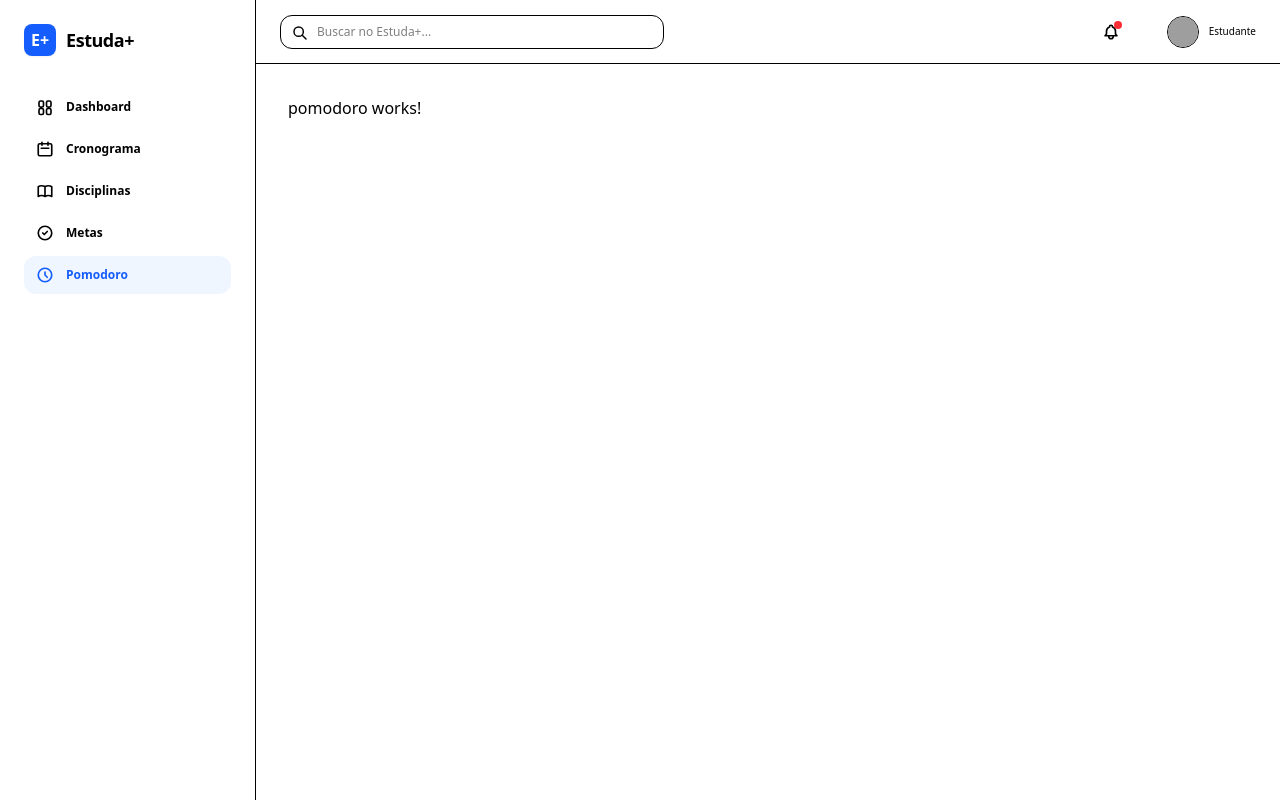
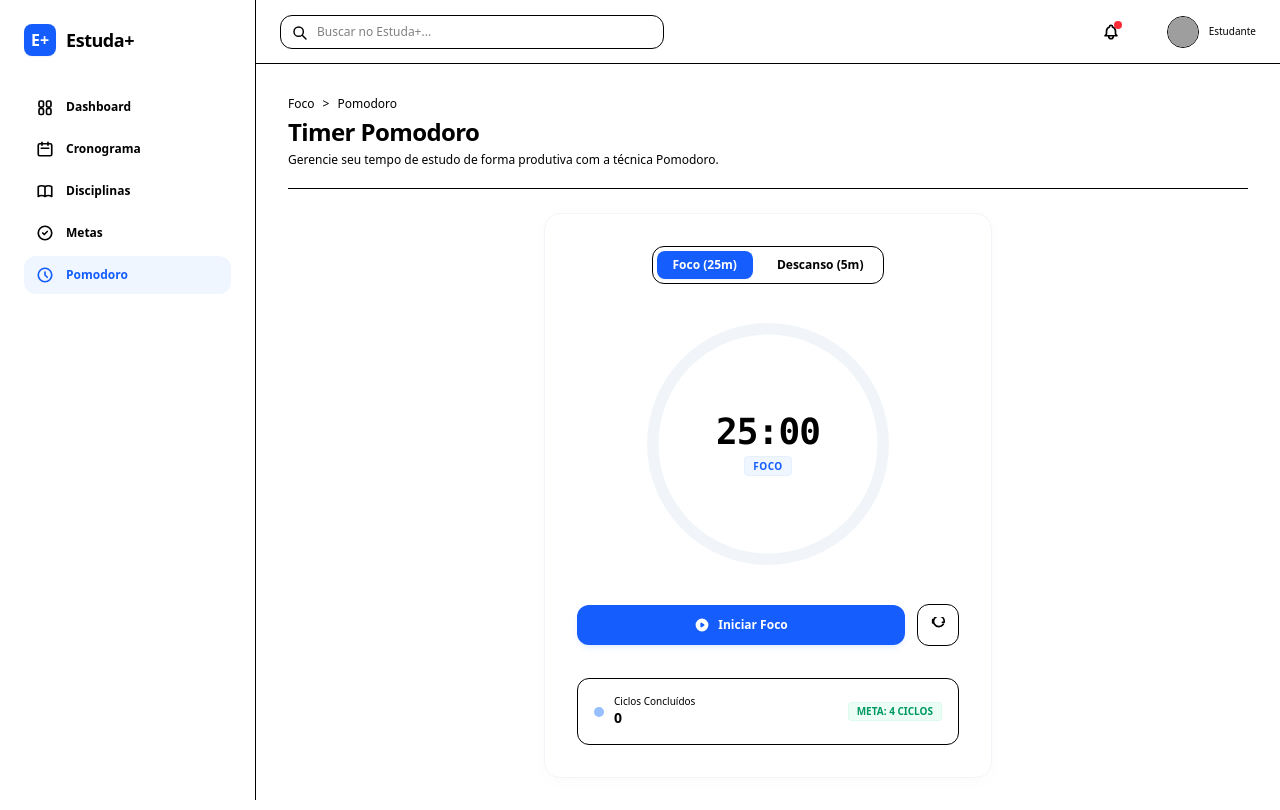
Before and after one commit to angelosilvanno/estuda-plus, an Angular app: page /pomodoro in a window 1280 px wide. Built offline with nearby package versions, Linux system fonts and the light colour scheme; grey boxes are pictures that could not be loaded.

Commit message:
feat: implementa a lógica do timer Pomodoro com funcionalidades de início, pausa e reinício

```diff
--- a/src/app/features/pomodoro/pomodoro.html
+++ b/src/app/features/pomodoro/pomodoro.html
@@ -1 +1,95 @@
-<p>pomodoro works!</p>
+<div class="space-y-6">
+
+  <div class="border-b border-(--border-color) pb-5">
+    <div class="flex items-center gap-2 text-xs text-(--text-muted) mb-1">
+      <span>Foco</span>
+      <span>&gt;</span>
+      <span class="text-(--text-main) font-medium">Pomodoro</span>
+    </div>
+    <h1 class="text-2xl font-bold tracking-tight">Timer Pomodoro</h1>
+    <p class="text-xs text-(--text-muted) mt-1">Gerencie seu tempo de estudo de forma produtiva com a técnica Pomodoro.</p>
+  </div>
+
+  <div class="max-w-md mx-auto bg-(--bg-surface) rounded-2xl border border-slate-100 dark:border-slate-800 shadow-[0_4px_20px_rgba(0,0,0,0.02)] p-8 flex flex-col items-center justify-center space-y-8">
+
+    <div class="flex items-center gap-2 p-1 bg-(--bg-primary) border border-(--border-color) rounded-xl shadow-3xs">
+      <button
+        (click)="setModo('foco')"
+        [class]="modo === 'foco' ? 'px-4 py-1.5 text-xs font-bold rounded-lg bg-blue-600 text-white shadow-xs cursor-pointer' : 'px-4 py-1.5 text-xs font-semibold rounded-lg text-(--text-muted) hover:text-(--text-main) cursor-pointer'"
+      >
+        Foco (25m)
+      </button>
+      <button
+        (click)="setModo('descanso')"
+        [class]="modo === 'descanso' ? 'px-4 py-1.5 text-xs font-bold rounded-lg bg-blue-600 text-white shadow-xs cursor-pointer' : 'px-4 py-1.5 text-xs font-semibold rounded-lg text-(--text-muted) hover:text-(--text-main) cursor-pointer'"
+      >
+        Descanso (5m)
+      </button>
+    </div>
+
+    <div class="relative w-64 h-64 flex items-center justify-center">
+      <svg class="absolute inset-0 w-full h-full -rotate-90" viewBox="0 0 100 100">
+        <circle cx="50" cy="50" r="45" fill="none" class="stroke-slate-100 dark:stroke-slate-800" stroke-width="4.5"></circle>
+        <circle
+          cx="50"
+          cy="50"
+          r="45"
+          fill="none"
+          [class]="modo === 'foco' ? 'stroke-blue-600 transition-all duration-300' : 'stroke-emerald-500 transition-all duration-300'"
+          stroke-width="4.5"
+          stroke-dasharray="282.7"
+          [style.stroke-dashoffset]="dashOffset"
+          stroke-linecap="round"
+        ></circle>
+      </svg>
+
+      <div class="text-center z-10">
+        <h2 class="text-4xl font-mono font-bold tracking-tight text-(--text-main)">{{ formatarTempo }}</h2>
+        <span [class]="modo === 'foco' ? 'text-[10px] font-extrabold uppercase tracking-wider text-blue-600 bg-blue-50 dark:bg-blue-950/20 dark:text-blue-400 px-2 py-0.5 rounded border border-blue-100/50 dark:border-blue-900/30' : 'text-[10px] font-extrabold uppercase tracking-wider text-emerald-600 bg-emerald-50 dark:bg-emerald-950/20 dark:text-emerald-400 px-2 py-0.5 rounded border border-emerald-100/50 dark:border-emerald-900/30'">
+          {{ modo === 'foco' ? 'Foco' : 'Descanso' }}
+        </span>
+      </div>
+    </div>
+
+    <div class="flex items-center gap-3 w-full">
+      <button
+        *ngIf="!isRodando"
+        (click)="iniciar()"
+        class="flex-1 py-3 px-4 bg-blue-600 hover:bg-blue-700 text-white font-semibold rounded-xl shadow-md shadow-blue-500/10 active:scale-[0.99] transition-all cursor-pointer flex items-center justify-center gap-2 text-xs"
+      >
+        <svg class="w-4 h-4" fill="currentColor" viewBox="0 0 20 20"><path fill-rule="evenodd" d="M10 18a8 8 0 100-16 8 8 0 000 16zM9.555 7.168A1 1 0 008 8v4a1 1 0 001.555.832l3-2a1 1 0 000-1.664l-3-2z" clip-rule="evenodd"/></svg>
+        Iniciar Foco
+      </button>
+
+      <button
+        *ngIf="isRodando"
+        (click)="pausar()"
+        class="flex-1 py-3 px-4 bg-slate-100 hover:bg-slate-200 dark:bg-slate-800 dark:hover:bg-slate-700 text-(--text-main) font-semibold rounded-xl border border-(--border-color) active:scale-[0.99] transition-all cursor-pointer flex items-center justify-center gap-2 text-xs"
+      >
+        <svg class="w-4 h-4" fill="currentColor" viewBox="0 0 20 20"><path fill-rule="evenodd" d="M18 10a8 8 0 11-16 0 8 8 0 0118 0zM7 8a1 1 0 012 0v4a1 1 0 11-2 0V8zm5-1a1 1 0 00-1 1v4a1 1 0 102 0V8a1 1 0 00-1-1z" clip-rule="evenodd"/></svg>
+        Pausar Foco
+      </button>
+
+      <button
+        (click)="reiniciar()"
+        class="p-3 bg-(--bg-primary) text-(--text-muted) hover:text-(--text-main) border border-(--border-color) rounded-xl hover:bg-slate-100 dark:hover:bg-slate-850 cursor-pointer transition-all"
+        title="Reiniciar"
+      >
+        <svg class="w-4 h-4" fill="none" stroke="currentColor" viewBox="0 0 24 24"><path stroke-linecap="round" stroke-linejoin="round" stroke-width="2.5" d="M4 4v5h.582m15.356 2A8.001 8.001 0 1121.21 8H18.5"/></svg>
+      </button>
+    </div>
+
+    <div class="w-full bg-(--bg-primary) border border-(--border-color) p-4 rounded-xl flex items-center justify-between text-xs">
+      <div class="flex items-center gap-2.5">
+        <div class="w-2.5 h-2.5 rounded-full bg-blue-500 animate-pulse"></div>
+        <div>
+          <p class="text-(--text-muted) text-[10px]">Ciclos Concluídos</p>
+          <strong class="text-(--text-main) font-extrabold text-sm">{{ ciclos }}</strong>
+        </div>
+      </div>
+      <span class="text-[10px] text-emerald-600 bg-emerald-50 dark:bg-emerald-950/20 dark:text-emerald-400 border border-emerald-100/50 dark:border-emerald-900/30 px-2 py-0.5 rounded font-bold uppercase">Meta: 4 ciclos</span>
+    </div>
+
+  </div>
+
+</div>
--- a/src/app/features/pomodoro/pomodoro.ts
+++ b/src/app/features/pomodoro/pomodoro.ts
@@ -1,9 +1,92 @@
-import { Component } from '@angular/core';
+import { Component, OnDestroy } from '@angular/core';
+import { CommonModule } from '@angular/common';
+import { FormsModule } from '@angular/forms';
 
 @Component({
   selector: 'app-pomodoro',
-  imports: [],
+  standalone: true,
+  imports: [CommonModule, FormsModule],
   templateUrl: './pomodoro.html',
-  styleUrl: './pomodoro.css',
+  styleUrl: './pomodoro.css'
 })
-export class Pomodoro {}
+export class Pomodoro implements OnDestroy {
+  tempoFoco = 25 * 60;
+  tempoDescanso = 5 * 60;
+  tempoRestante = this.tempoFoco;
+
+  isRodando = false;
+  ciclos = 0;
+  modo: 'foco' | 'descanso' = 'foco';
+
+  private intervaloId: any = null;
+
+  ngOnDestroy(): void {
+    this.limparIntervalo();
+  }
+
+  iniciar(): void {
+    if (this.isRodando) return;
+
+    this.isRodando = true;
+    this.intervaloId = setInterval(() => {
+      if (this.tempoRestante > 0) {
+        this.tempoRestante--;
+      } else {
+        this.alternarModo();
+      }
+    }, 1000);
+  }
+
+  pausar(): void {
+    this.isRodando = false;
+    this.limparIntervalo();
+  }
+
+  reiniciar(): void {
+    this.pausar();
+    this.tempoRestante = this.modo === 'foco' ? this.tempoFoco : this.tempoDescanso;
+  }
+
+  setModo(novoModo: 'foco' | 'descanso'): void {
+    this.pausar();
+    this.modo = novoModo;
+    this.tempoRestante = novoModo === 'foco' ? this.tempoFoco : this.tempoDescanso;
+  }
+
+  get formatarTempo(): string {
+    const minutos = Math.floor(this.tempoRestante / 60);
+    const segundos = this.tempoRestante % 60;
+    const minStr = minutos < 10 ? `0${minutos}` : `${minutos}`;
+    const segStr = segundos < 10 ? `0${segundos}` : `${segundos}`;
+    return `${minStr}:${segStr}`;
+  }
+
+  get progressoPercentual(): number {
+    const total = this.modo === 'foco' ? this.tempoFoco : this.tempoDescanso;
+    return ((total - this.tempoRestante) / total) * 100;
+  }
+
+  get dashOffset(): number {
+    const circunferencia = 2 * Math.PI * 45;
+    return circunferencia - (this.progressoPercentual / 100) * circunferencia;
+  }
+
+  private alternarModo(): void {
+    this.pausar();
+    if (this.modo === 'foco') {
+      this.modo = 'descanso';
+      this.ciclos++;
+      this.tempoRestante = this.tempoDescanso;
+    } else {
+      this.modo = 'foco';
+      this.tempoRestante = this.tempoFoco;
+    }
+  }
+
+  private limparIntervalo(): void {
+    if (this.intervaloId) {
+      clearInterval(this.intervaloId);
+      this.intervaloId = null;
+    }
+  }
+}
```
